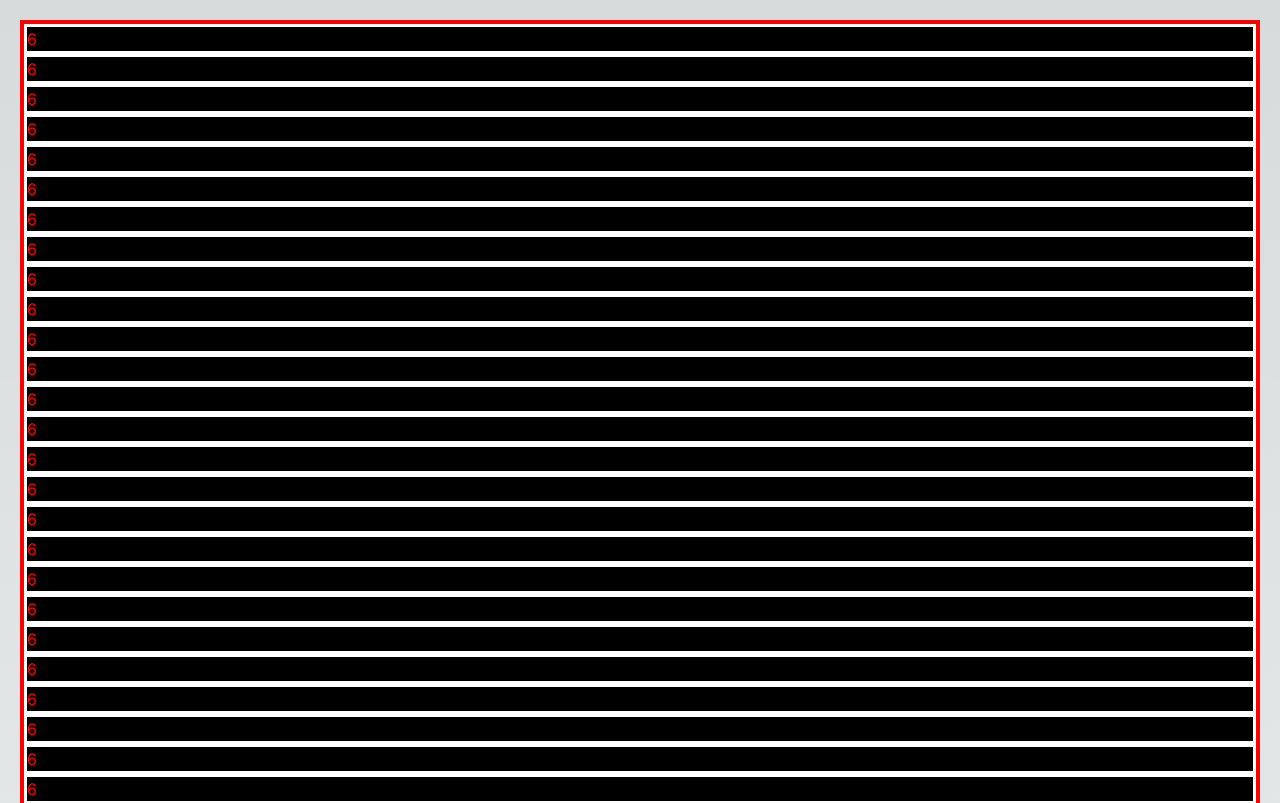
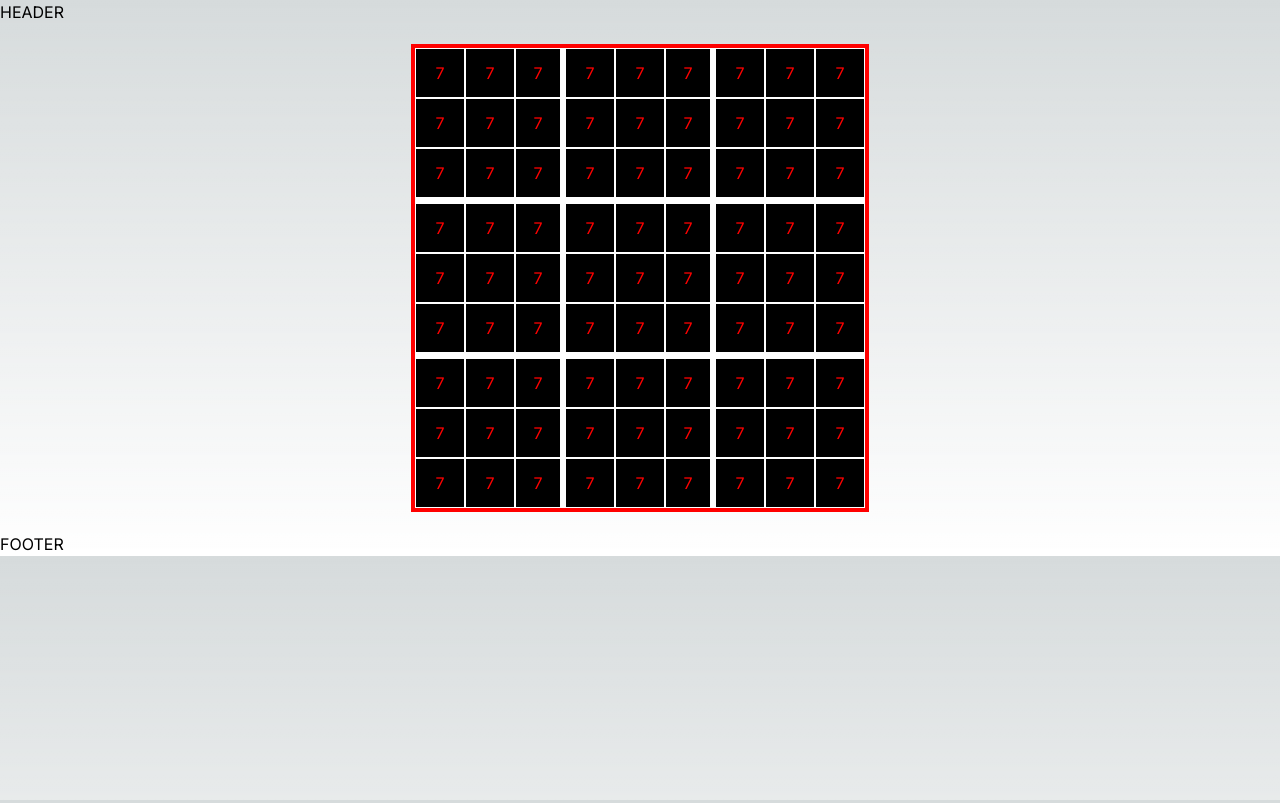
Before and after one commit to kk-mbugua/sudoku, a Next.js app in the folder front_end/: page / in a window 1280 px wide. Shown: the top 803 px of the page. Built offline with nearby package versions, Linux system fonts and the light colour scheme.

Commit message:
very basic board implemented

```diff
--- a/front_end/app/page.tsx
+++ b/front_end/app/page.tsx
@@ -2,8 +2,11 @@ import Board from "./ui/board";
 
 export default function Home() {
   return (
-    <main>
-      <Board/>
-    </main>
+
+    <body >
+      <header>HEADER</header>
+      <main className="flex justify-center"><Board/></main>
+      <footer>FOOTER</footer>
+    </body>
   );
 }
--- a/front_end/app/ui/board.tsx
+++ b/front_end/app/ui/board.tsx
@@ -4,15 +4,17 @@ import { useState } from "react"
 import Cell from "./cell"
 
 function Board() {
-   const [board, setBoard] = useState(Array(9).fill(Array(9).fill(undefined)));
+   const [board, setBoard] = useState(Array(9).fill(Array(9).fill(7)));
    const tiles = board.map((row, rowIndex) => {
-    return row.map((cell: number | undefined, colIndex: any) => {
+    const cells = row.map((cell: number | undefined, colIndex: any) => {
         return <Cell value={cell} key={`${rowIndex},${colIndex}`}/>
     })
-
+    return (
+        <div className="row flex flex-row">{cells}</div>
+    )
    })
 return (
-    <div className="board grid-cols-9">
+    <div className="board">
         {tiles}
     </div>
 )
--- a/front_end/app/ui/cell.tsx
+++ b/front_end/app/ui/cell.tsx
@@ -2,7 +2,7 @@
 function Cell({value}: {value: number|undefined}) {
 
     return (
-        <div className="cell">
+        <div className="cell flex flex-row justify-center items-center">
             {value ? value : "6"}
         </div>
     )
--- a/front_end/app/ui/global.css
+++ b/front_end/app/ui/global.css
@@ -33,12 +33,28 @@ body {
 }
 
 .board {
+  width: fit-content;
+  block-size: fit-content;
   margin: 20px;
   border: 4px solid red;
 }
 
+.row {
+  width: 100%;
+}
+
+.row:nth-child(3), .row:nth-child(6) {
+  border-bottom: 5px solid white;
+}
+
 .cell {
+  width: 50px;
+  height: 50px;
   background-color: black;
-  border: 3px solid white;
+  border: 1px solid white;
   color: red;
 }
+
+.cell:nth-child(3n):not(:last-child) {
+  border-right: 5px solid white;
+}
```
